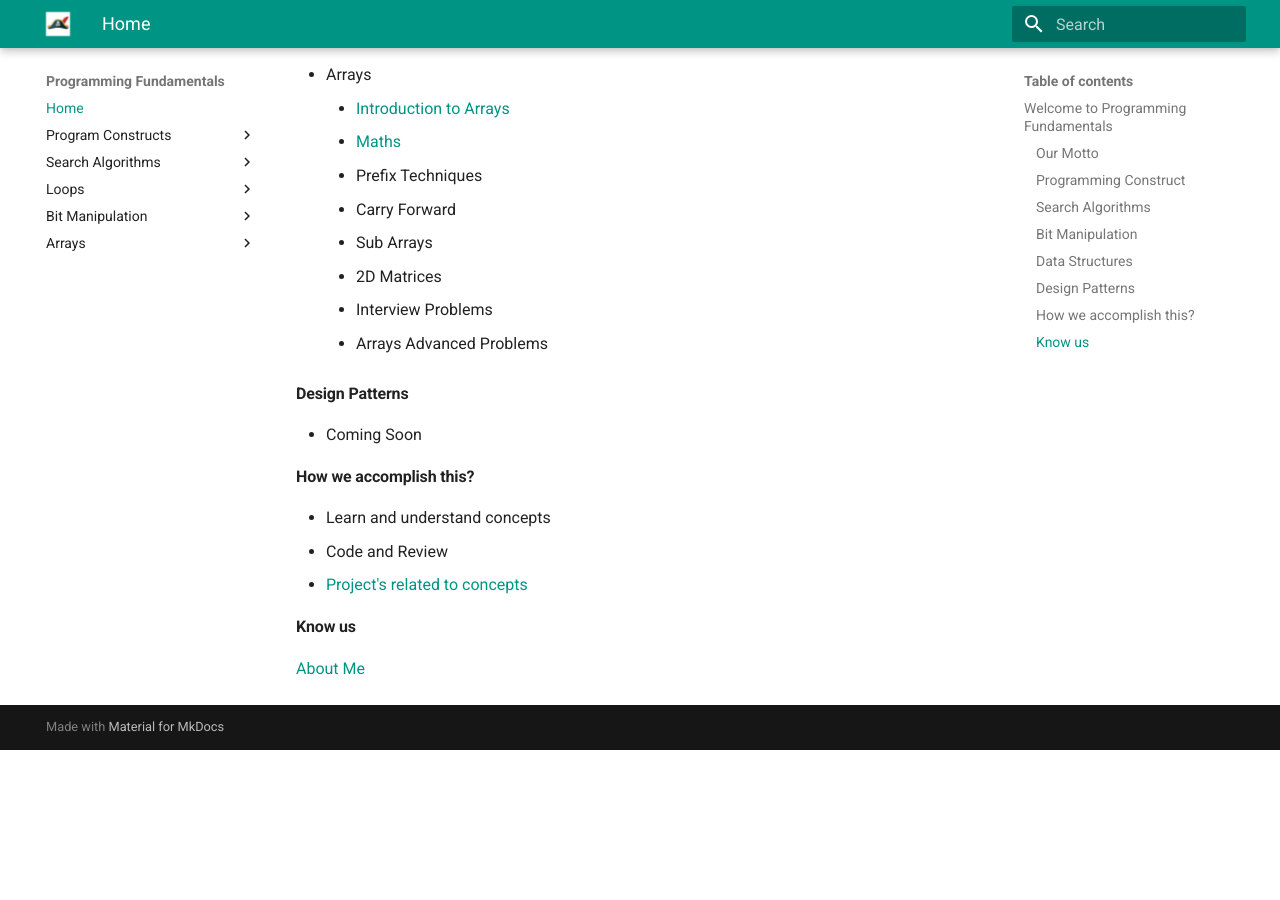
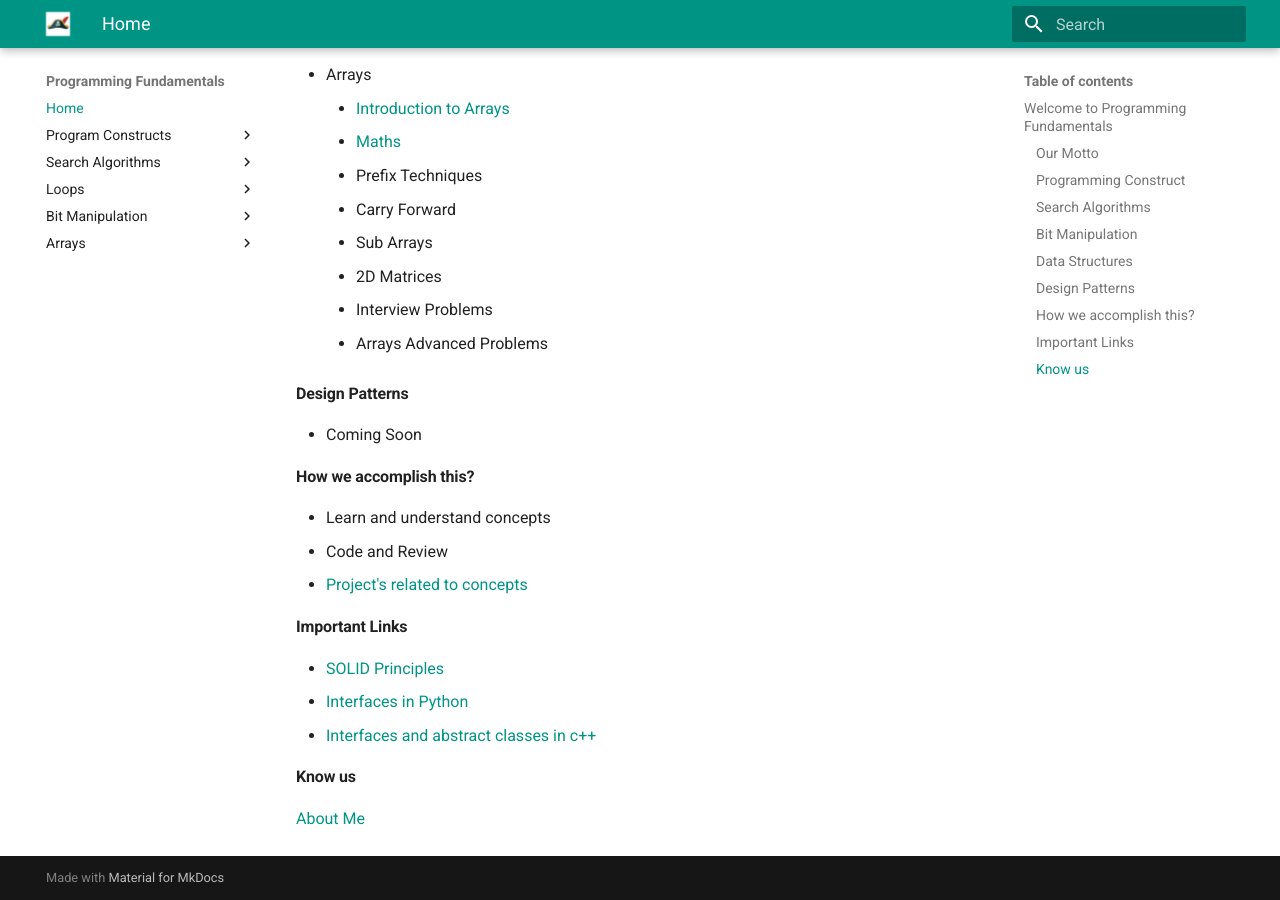
Before and after one commit to santosh-1987/programming-fundamentals, an MkDocs documentation site: the page built from docs/index.md, in a window 1280 px wide and 900 px high, scrolled down 1217 px. Built offline with MkDocs 1.6.1 and Material for MkDocs 9.7.7, drawn with Linux system fonts in a browser that asks for light colours; the version menu is left out; before the commit the page ends 1967 px from its top, so only the background shows below that.

```diff
--- a/docs/index.md
+++ b/docs/index.md
@@ -52,6 +52,11 @@
 - Code and Review
 - [Project's related to concepts](https://github.com/santosh-1987/ScalingChallenges)
 
+### Important Links
+- [SOLID Principles](https://medium.com/backticks-tildes/the-s-o-l-i-d-principles-in-pictures-b34ce2f1e898)
+- [Interfaces in Python](http://masnun.rocks/2017/04/15/interfaces-in-python-protocols-and-abcs/)
+- [Interfaces and abstract classes in c++](https://www.programiz.com/cpp-programming/pure-virtual-funtion)
+
 ### Know us
 
 [About Me](http://susant.in/)
```
